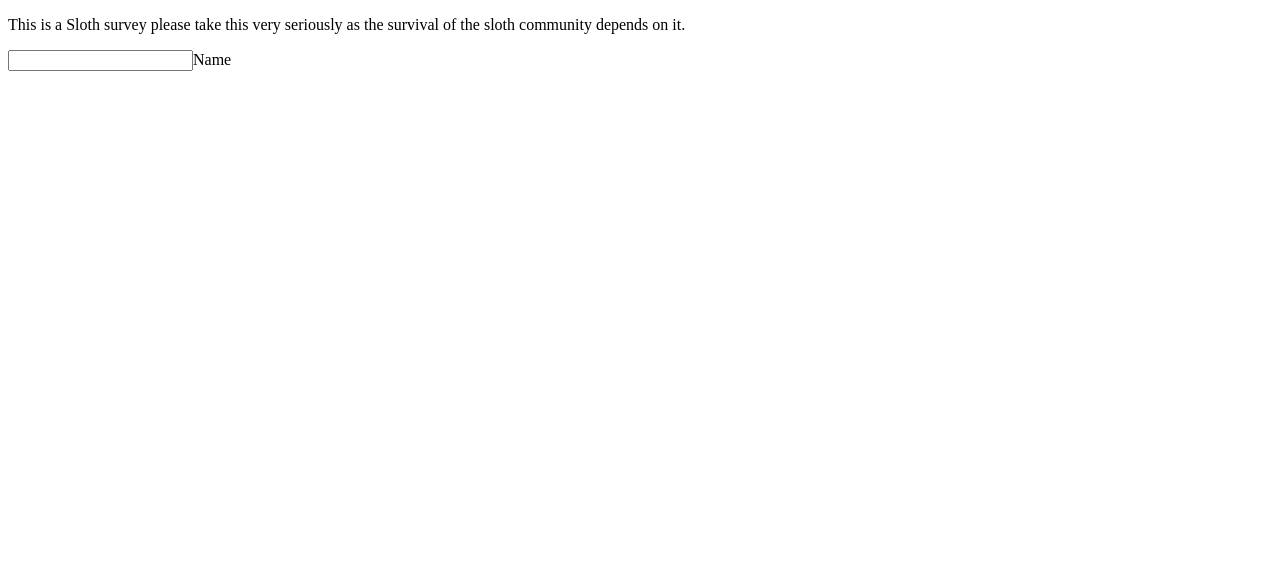
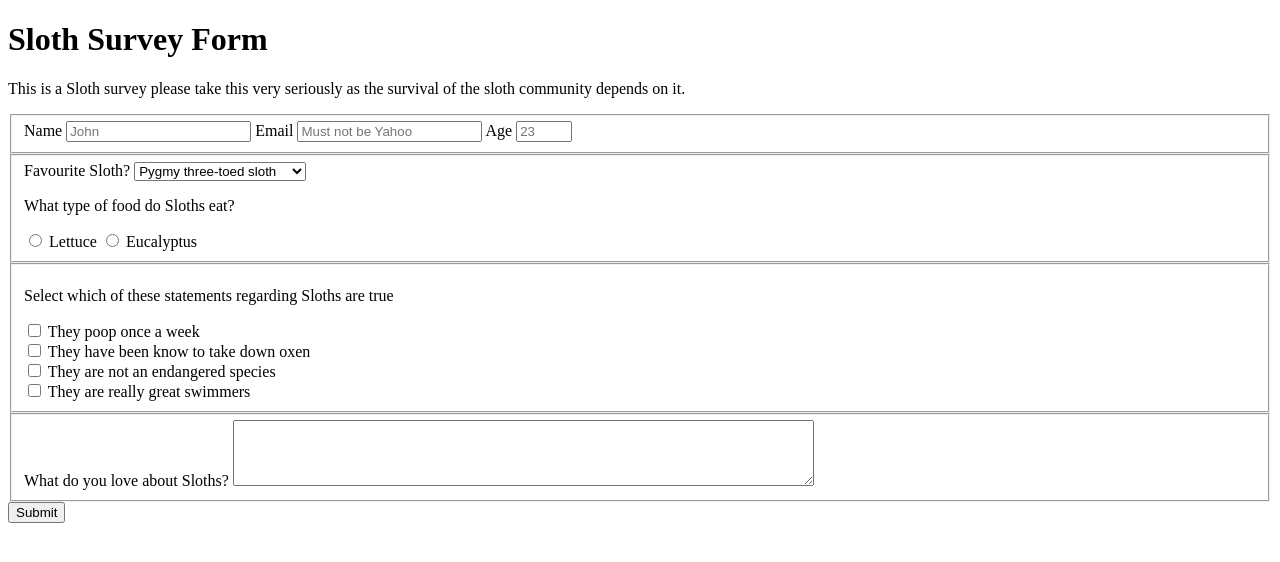
Before and after one commit to SamRapley97/fcc-rwd-surveyform, a plain HTML site: page index.html in a window 1280 px wide. Drawn offline with Linux system fonts and the light colour scheme.

Commit message:
completed html structue

```diff
--- a/index.html
+++ b/index.html
@@ -2,14 +2,56 @@
 <html lang="en">
     <head>
         <meta charset="UTF-8">
-        <title id="title">
-            <h1>Sloth Survey Form</h1>
+        <title>Sloth Survery Form
         </title>
     </head>
     <body>
+        <h1 id="title">Sloth Survey Form</h1>
         <p id="description">This is a Sloth survey please take this very seriously as the survival of the sloth community depends on it.</p>
         <form id="survey-form">
-            <input id="name" type="text" required>Name</input>
+            <fieldset>
+                    <label for="name" id="name-label">Name <input id="name" type="text" placeholder="John" required></input></label>
+
+                    <label for="email" id="email-label">Email <input id="email" type="email" placeholder="Must not be Yahoo" required></input></label>
+
+                    <label for="number" id="number-label">Age <input id="number" type="number" min="0" max="99" placeholder="23" required> </input></label>
+         </fieldset>
+         <fieldset>
+                <label for="dropdown">Favourite Sloth?
+                </label>
+                <select id="dropdown">
+                    <option value="Pygmy three-toed sloth">Pygmy three-toed sloth</option>
+                    <option value="Maned sloth">Maned sloth</option>
+                    <option value="Pale-throated sloth">Pale-throated sloth</option>
+                    <option value="Brown-throated sloth">Brown-throated sloth</option>
+                    <option value="Linnaeus's two-toed sloth">Linnaeus's two-toed sloth</option>
+                </select>
+
+                <p>What type of food do Sloths eat?</p>
+                <input id="lettuce" type="radio" name="sloth-food" value="lettuce">
+                <label for="lettuce">Lettuce</label>
+                <input id="eucalyptus"  type="radio" name= "sloth-food" value="eucalyptus">
+                <label for="eucalyptus">Eucalyptus</label>
+         </fieldset>
+         <fieldset>
+                <p>Select which of these statements regarding Sloths are true</p>
+                <input type="checkbox" id="sloth-fact-1" value="poop">
+                <label for="sloth-fact-1">They poop once a week</label>
+                <br>
+                <input type="checkbox" id="sloth-false-1" value="oxen">
+                <label for="sloth-false-1">They have been know to take down oxen</label>
+                <br>
+                <input type="checkbox" id="sloth-false-2" value="endangered">
+                <label for="sloth-false-2">They are not an endangered species</label>
+                <br>
+                <input type="checkbox" id="sloth-fact-2" value="swimmers">
+                <label for="sloth-fact-2">They are really great swimmers</label>
+         </fieldset>
+         <fieldset>
+            <label for=""sloth-comments>What do you love about Sloths?</label>
+            <textarea id="sloth-comments" name="sloth-comments" rows="4" cols="70"></textarea>
+         </fieldset>
+            <input type="submit" id="submit">
         </form>
     </body>
 </html>
```
